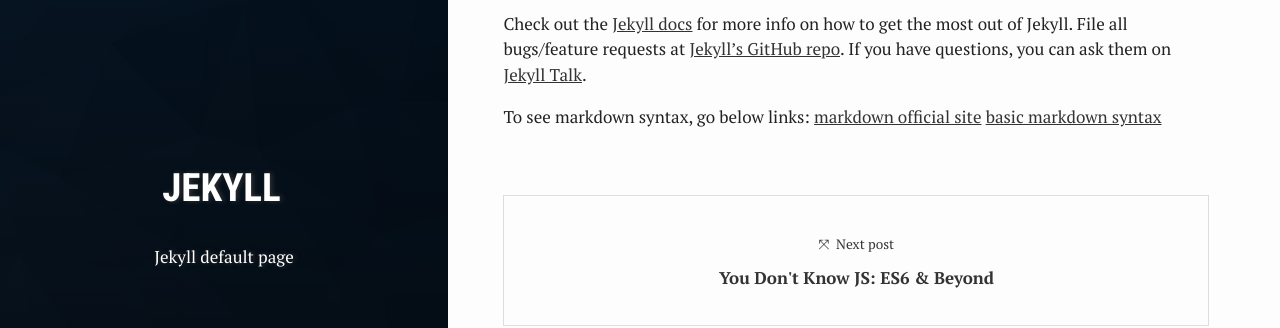
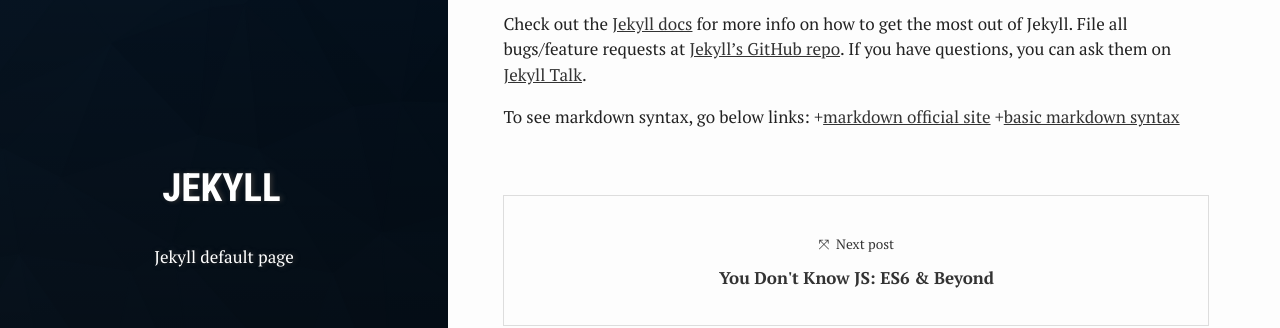
Before and after one commit to hannwi/github.io, a Jekyll site: the page built from _posts/2016-06-28-welcome-to-jekyll.markdown, in a window 1280 px wide and 1154 px high. Shown: the part 637-965 px from the top of the window. Built offline with Jekyll 4.4.1, drawn with Linux system fonts in a browser that asks for light colours.

```diff
--- a/_posts/2016-06-28-welcome-to-jekyll.markdown
+++ b/_posts/2016-06-28-welcome-to-jekyll.markdown
@@ -25,8 +25,8 @@ print_hi('Tom')
 Check out the [Jekyll docs][jekyll-docs] for more info on how to get the most out of Jekyll. File all bugs/feature requests at [Jekyll’s GitHub repo][jekyll-gh]. If you have questions, you can ask them on [Jekyll Talk][jekyll-talk].
 
 To see markdown syntax, go below links:
-[markdown official site][markdown-syntax]
-[basic markdown syntax][markdown-basic]
++[markdown official site][markdown-syntax]
++[basic markdown syntax][markdown-basic]
 
 [jekyll-docs]: http://jekyllrb.com/docs/home
 [jekyll-gh]:   https://github.com/jekyll/jekyll
```
